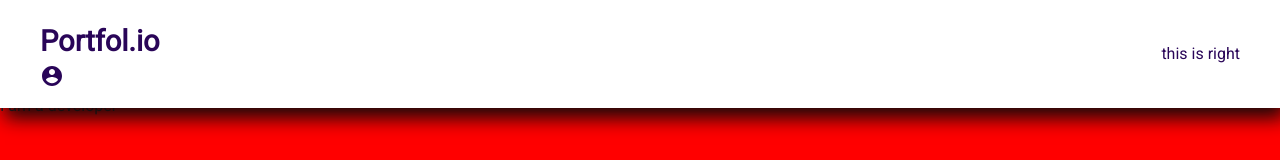
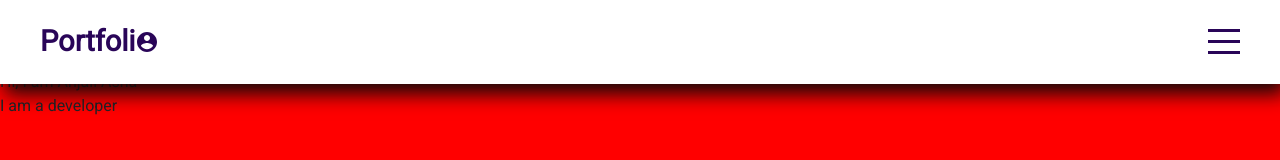
Before and after one commit to anjaliasha123/react-portfolio, a React (Create React App) app: page / in a window 1280 px wide. Shown: the top 160 px of the page. Built offline with nearby package versions, Linux system fonts and the light colour scheme.

Commit message:
topbar changes

```diff
--- a/package.json
+++ b/package.json
@@ -5,6 +5,7 @@
   "keywords": [],
   "main": "src/index.js",
   "dependencies": {
+    "@material-ui/core": "4.12.3",
     "@material-ui/icons": "4.11.2",
     "bootstrap": "5.1.3",
     "react": "17.0.2",
--- a/src/components/topbar/Topbar.js
+++ b/src/components/topbar/Topbar.js
@@ -8,13 +8,19 @@ const Topbar = () => {
       <div className="wrapper">
         <div className="left">
           <a href="#intro" className="logo">
-            Portfol.io
+            Portfoli
           </a>
           <div className="person-icon">
             <AccountCircle />
           </div>
         </div>
-        <div className="right">this is right</div>
+        <div className="right">
+          <div className="hamburger">
+            <span className="line1"></span>
+            <span className="line2"></span>
+            <span className="line3"></span>
+          </div>
+        </div>
       </div>
     </div>
   );
--- a/src/components/topbar/Topbar.scss
+++ b/src/components/topbar/Topbar.scss
@@ -17,6 +17,8 @@
     justify-content: space-between;
 
     .left{
+      display: flex;
+      align-items: center;
       .logo{
         font-size: 29px;
         font-weight: 700;
@@ -24,6 +26,29 @@
         &:hover{
           text-decoration: none;
         }
+        .person-icon{
+          margin-left: -2px;
+          margin-top: 10px;
+        }
+      }
+    }
+
+    .right{
+      .hamburger{
+        width: 32px;
+        height: 25px;
+        display: flex;
+        flex-direction: column;
+        justify-content: space-between;
+        color: inherit;
+        span{
+          width: 100%;
+          height: 3px;
+          background-color: $mainColor;
+          .line2{
+            height:2px;
+          }
+        }
       }
     }
   }
```
